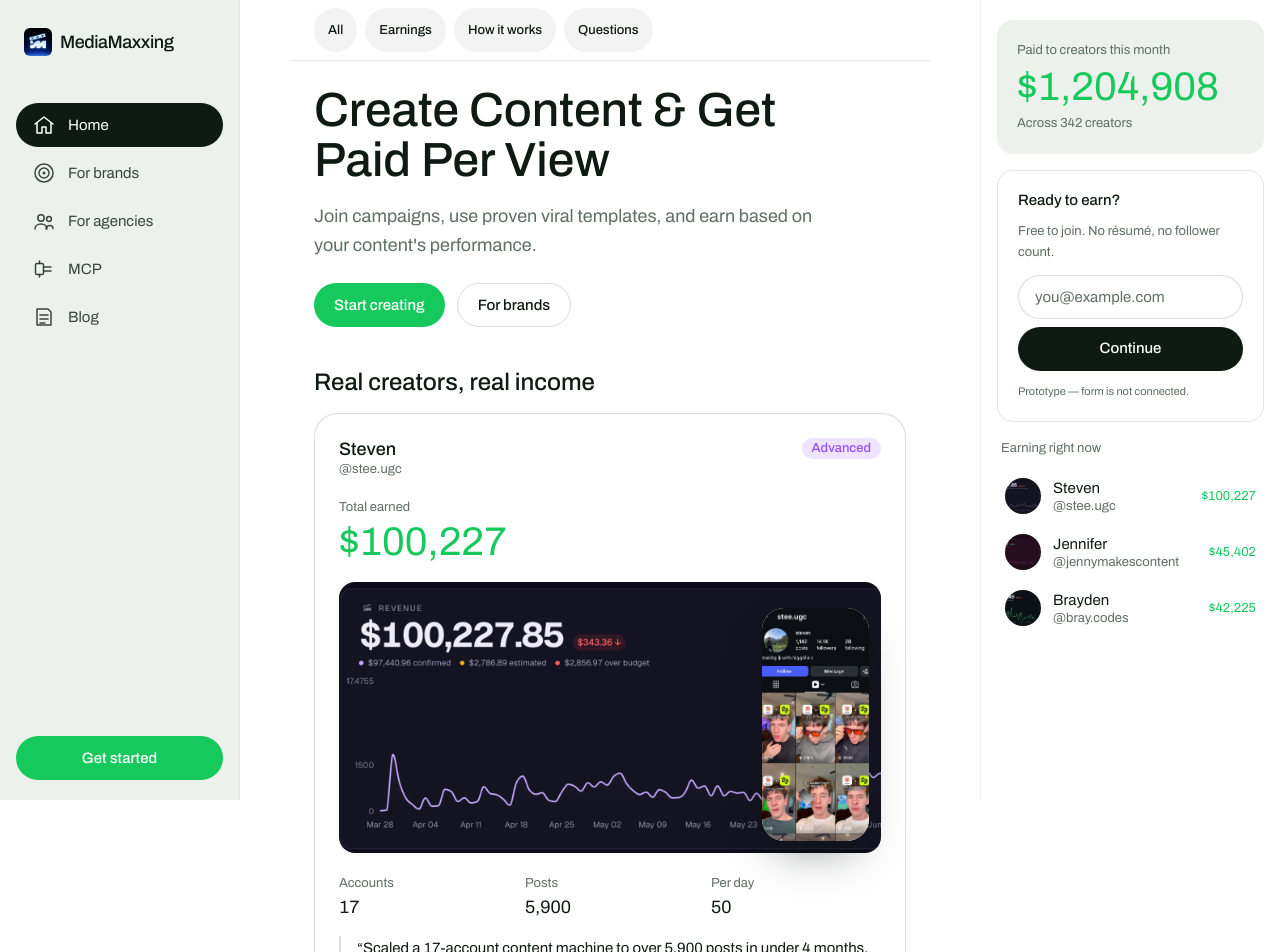
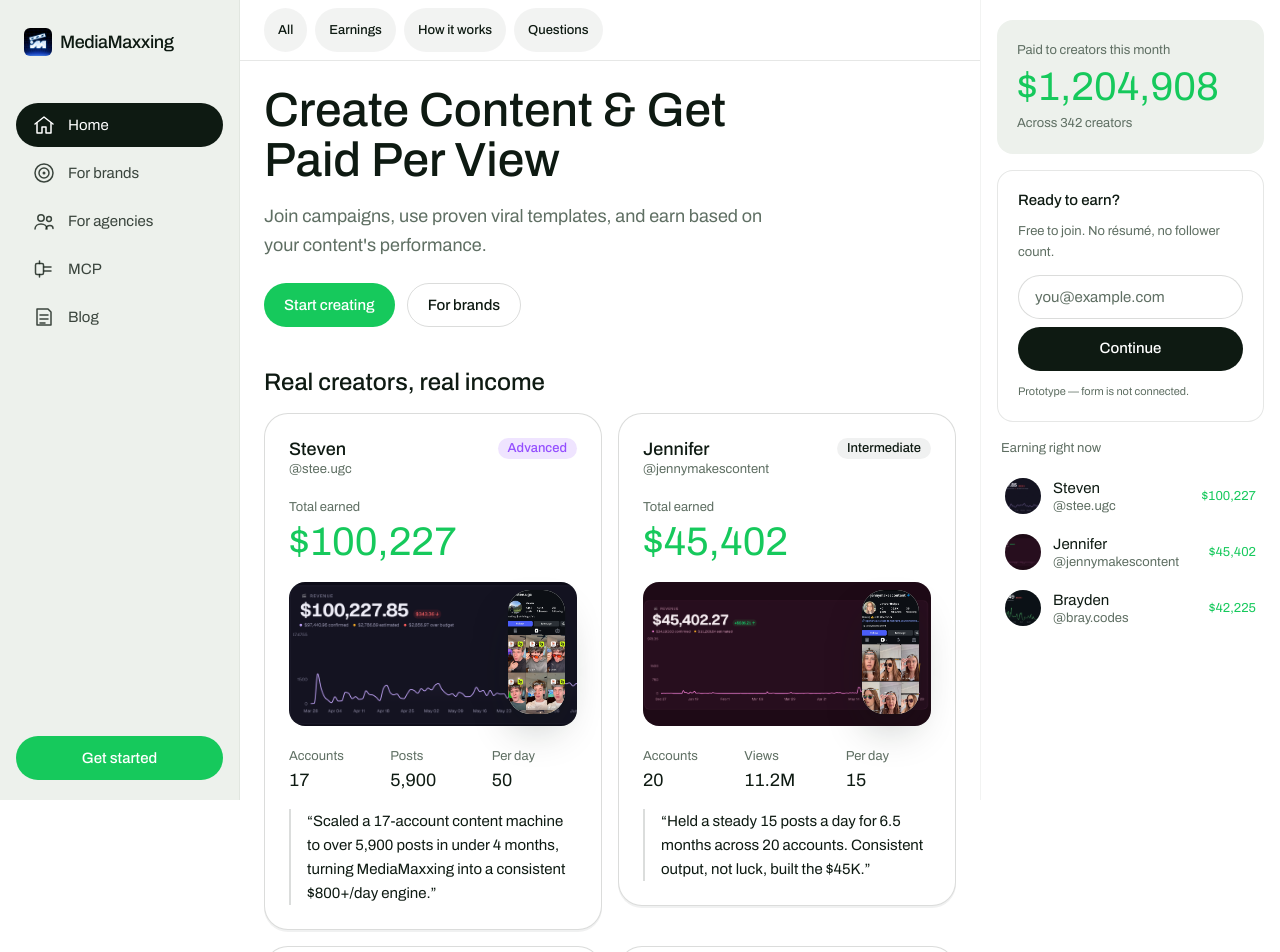
Before and after one commit to lrendina/mediamaxxing-poc, a Next.js app: page / in a window 1280 px wide. Shown: the top 952 px of the page. Built offline with nearby package versions, Linux system fonts and the light colour scheme.

Commit message:
feat(feed): proof cards go 2-across from md so they stop dominating the feed

```diff
--- a/app/page.tsx
+++ b/app/page.tsx
@@ -56,7 +56,7 @@ function CountersRow() {
 
 export default function Home() {
   return (
-    <div id="top" className="mx-auto w-full max-w-[640px]">
+    <div id="top" className="mx-auto w-full max-w-[640px] md:max-w-[880px]">
       <FeedFilters />
 
       <div className="flex flex-col gap-10 px-4 md:px-6 pt-6 pb-16">
@@ -98,7 +98,7 @@ export default function Home() {
           >
             {PROOF_HEADLINE_VERBATIM}
           </h2>
-          <div className="flex flex-col gap-4">
+          <div className="grid grid-cols-1 md:grid-cols-2 gap-4">
             {CREATORS.map((c) => (
               <div
                 key={c.id}
```
